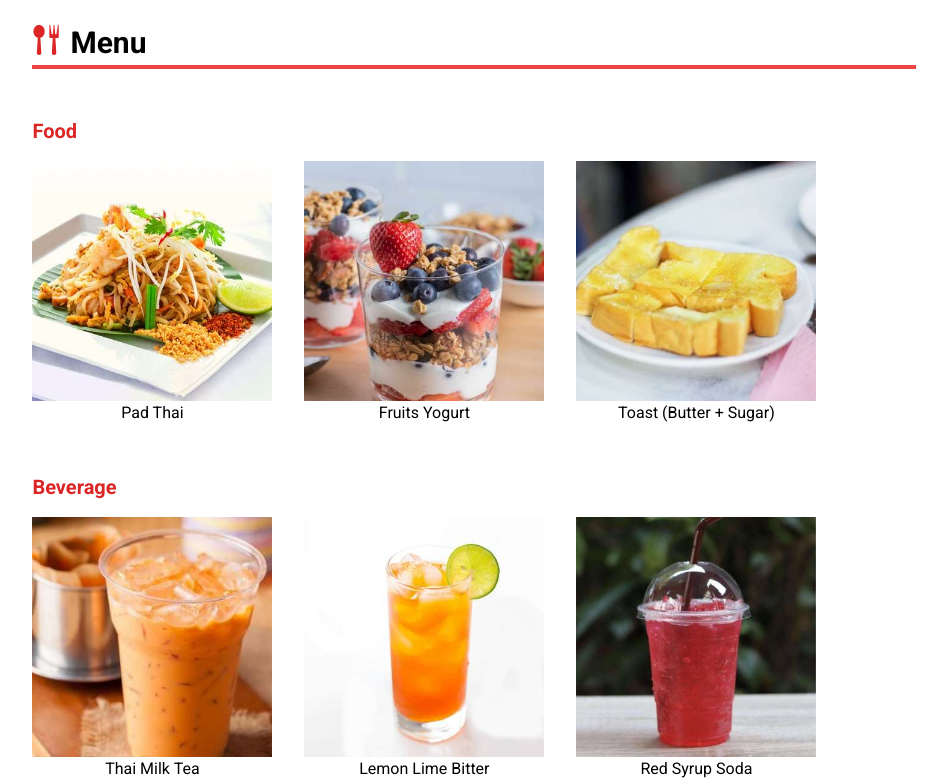
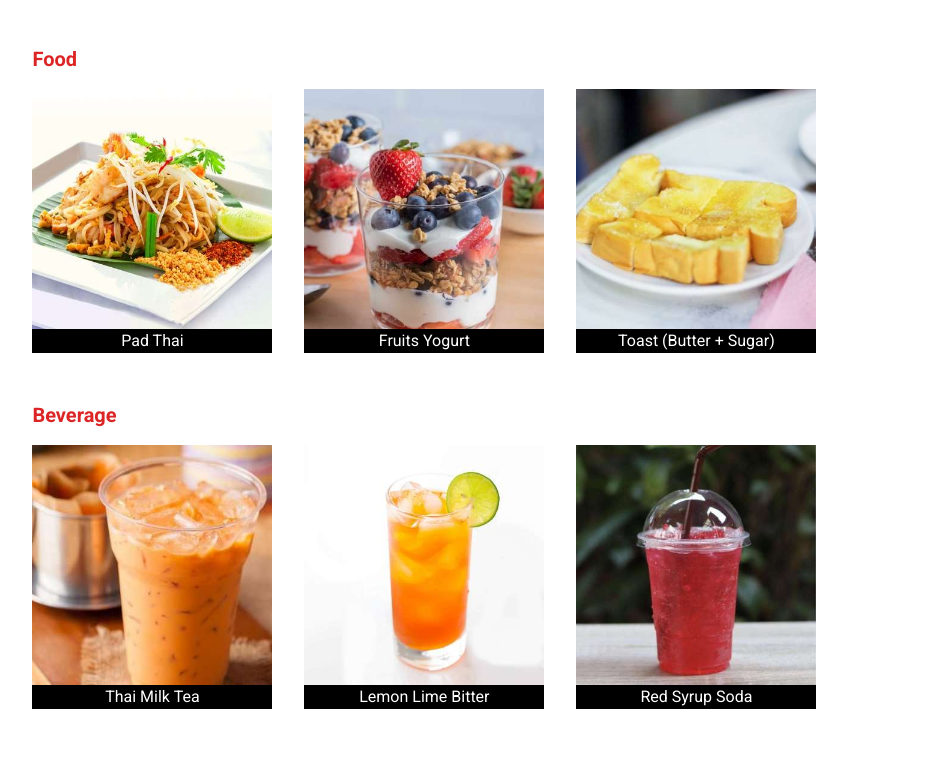
Before and after one commit to marketday-charity-gcm/marketday-charity-gcm.github.io, an Astro site: page / in a window 1280 px wide. Shown: the part 2345-3129 px from the top of the page, without its empty margins (166-1113 px from the left). Built offline with nearby package versions, Linux system fonts and the light colour scheme; Astro itself is replaced by a stand-in of ours; a web font is replaced by a local one.

Commit message:
update: food section

```diff
--- a/src/layouts/Layout.astro
+++ b/src/layouts/Layout.astro
@@ -33,7 +33,7 @@ const { title } = Astro.props;
 	<body>
 		<slot />
     <footer class="pt-12">
-      <div class="container grid sm:grid-cols-2 justify-center max-w-[640px] mx-auto gap-8">
+      <div class="container grid sm:grid-cols-2 justify-center max-w-[640px] mx-auto gap-12">
         <div class="span-1 flex justify-center">
           <a href="https://www.instagram.com/marketdaycharitygcm/" class="text-center flex justify-center items-center flex-col gap-2 hover:opacity-60 transition-opacity duration-200 max-w-[240px]"><span class="icon-instagram mr-1 block text-[48px]"></span><span class="text-2xl">@marketdaycharitygcm</span></a>
         </div>
--- a/src/pages/index.astro
+++ b/src/pages/index.astro
@@ -153,16 +153,25 @@ import '@splidejs/splide/css/core';
             <h3 class="text-xl text-red-600 font-bold text-center md:text-left">Food</h3>
             <dl class="menu-list md:flex gap-8 text-center">
               <div class="menu-list__set">
-                <dt>Pad Thai</dt>
-                <dd><div class="text-center"><img src="/menu/pad-thai.jpg" width="240" height="240" alt=""></div></dd>
+                <dt><span>Pad Thai</span></dt>
+                <dd>
+                  <div class="text-center"><img src="/menu/pad-thai.jpg" width="240" height="240" alt=""></div>
+                  <span class="menu-list__price">$2</span>
+                </dd>
               </div>
               <div class="menu-list__set">
-                <dt>Fruits Yogurt</dt>
-                <dd><div class="text-center"><img src="/menu/yogurt-fruits.jpg" width="240" height="240" alt=""></div></dd>
+                <dt><span>Fruits Yogurt</span></dt>
+                <dd>
+                  <div class="text-center"><img src="/menu/yogurt-fruits.jpg" width="240" height="240" alt=""></div>
+                  <span class="menu-list__price">$2</span>
+                </dd>
               </div>
               <div class="menu-list__set">
-                <dt>Toast (Butter + Sugar)</dt>
-                <dd><div class="text-center"><img src="/menu/toast.jpg" width="240" height="240" alt=""></div></dd>
+                <dt><span>Toast (Butter + Sugar)</span></dt>
+                <dd>
+                  <div class="text-center"><img src="/menu/toast.jpg" width="240" height="240" alt=""></div>
+                  <span class="menu-list__price">$2</span>
+                </dd>
               </div>
             </dl>
           </div>
@@ -170,16 +179,25 @@ import '@splidejs/splide/css/core';
             <h3 class="text-xl text-red-600 font-bold text-center md:text-left">Beverage</h3>
             <dl class="menu-list md:flex gap-8 text-center">
               <div class="menu-list__set">
-                <dt>Thai Milk Tea</dt>
-                <dd><div class="text-center"><img src="/menu/thai-milk-tea.jpg" width="240" height="240" alt=""></div></dd>
+                <dt><span>Thai Milk Tea</span></dt>
+                <dd>
+                  <div class="text-center"><img src="/menu/thai-milk-tea.jpg" width="240" height="240" alt=""></div>
+                  <span class="menu-list__price">$2</span>
+                </dd>
               </div>
               <div class="menu-list__set">
-                <dt>Lemon Lime Bitter</dt>
-                <dd><div class="text-center"><img src="/menu/lemon-lime-bitter.jpg" width="240" height="240" alt=""></div></dd>
+                <dt><span>Lemon Lime Bitter</span></dt>
+                <dd>
+                  <div class="text-center"><img src="/menu/lemon-lime-bitter.jpg" width="240" height="240" alt=""></div>
+                  <span class="menu-list__price">$2</span>
+                </dd>
               </div>
               <div class="menu-list__set">
-                <dt>Red Syrup Soda</dt>
-                <dd><div class="text-center"><img src="/menu/red-syrub-soda.jpg" width="240" height="240" alt=""></div></dd>
+                <dt><span>Red Syrup Soda</span></dt>
+                <dd>
+                  <div class="text-center"><img src="/menu/red-syrub-soda.jpg" width="240" height="240" alt=""></div>
+                  <span class="menu-list__price">$2</span>
+                </dd>
               </div>
             </dl>
           </div>
@@ -310,12 +328,34 @@ import '@splidejs/splide/css/core';
   }
 
   .menu-list__set {
-    margin-top: 1em;
     display: flex;
     flex-flow: column-reverse;
+    position: relative;
+    max-width: 240px;
+    margin: 2em auto auto;
+
+    @screen sm {
+      margin: 1em 0 0;
+    }
   }
   .menu-list__set img {
     margin: auto;
+  }
+
+  .menu-list__set dt {
+    background: #000;
+    color: white;
+  }
+
+  .menu-list__price {
+    font-weight: bold;
+    position: absolute;
+    top: 0;
+    right: 0;
+    background-color: theme(colors.white);
+    padding: 0.3em 0.6em;
+    font-size: 1.2rem;
+    visibility: hidden;
   }
 
   .slide-content {
```
